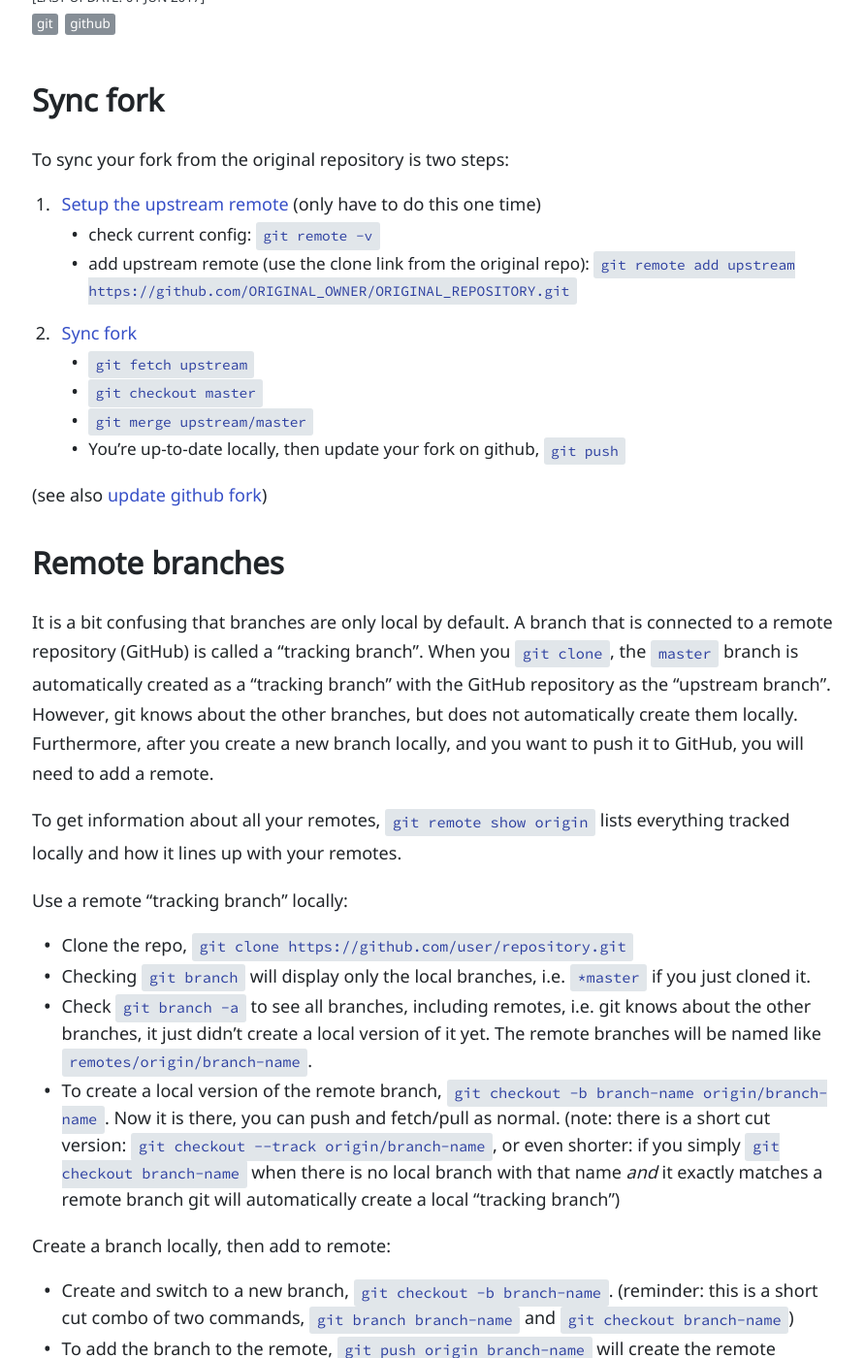
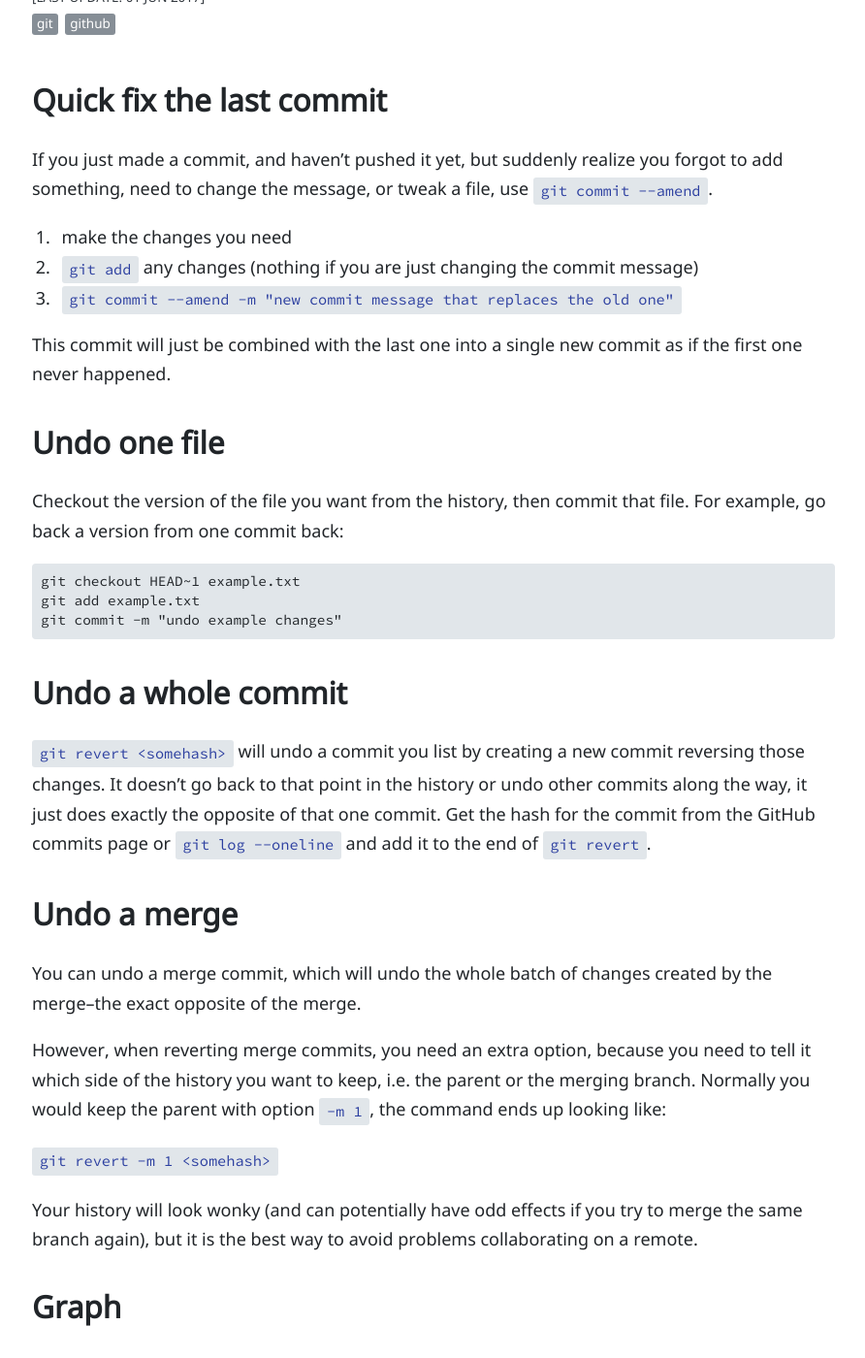
Before and after one commit to evanwill/_drafts, a Jekyll site: the page built from _notes/git-notes.md, in a window 1280 px wide and 1400 px high, scrolled down 194 px. Shown: the whole window at 97% size, without its empty margins (193-1085 px from the left). Built offline with Jekyll 4.4.1, drawn with Linux system fonts in a browser that asks for light colours; some of the changed text lies outside the part shown.

Commit message:
reorganize git notes

````diff
--- a/_notes/git-notes.md
+++ b/_notes/git-notes.md
@@ -4,49 +4,43 @@ layout: post
 tags: [git, github]
 date: 2017-06-01
 ---
+## Quick fix the last commit
 
-##  Sync fork
+If you just made a commit, and haven't pushed it yet, but suddenly realize you forgot to add something, need to change the message, or tweak a file, use `git commit --amend`.
 
-To sync your fork from the original repository is two steps:
+1. make the changes you need
+2. `git add` any changes (nothing if you are just changing the commit message)
+3. `git commit --amend -m "new commit message that replaces the old one"`
 
-1. [Setup the upstream remote](https://help.github.com/articles/configuring-a-remote-for-a-fork/) (only have to do this one time)
-    - check current config: `git remote -v`
-    - add upstream remote (use the clone link from the original repo): `git remote add upstream https://github.com/ORIGINAL_OWNER/ORIGINAL_REPOSITORY.git`
-2. [Sync fork](https://help.github.com/articles/syncing-a-fork/)
-    - `git fetch upstream`
-    - `git checkout master`
-    - `git merge upstream/master`
-    - You're up-to-date locally, then update your fork on github, `git push`
+This commit will just be combined with the last one into a single new commit as if the first one never happened.
 
-(see also [update github fork](https://evanwill.github.io/_drafts/notes/git-update-fork.html))
+## Undo one file
 
-## Remote branches
+Checkout the version of the file you want from the history, then commit that file.
+For example, go back a version from one commit back:
 
-It is a bit confusing that branches are only local by default.
-A branch that is connected to a remote repository (GitHub) is called a "tracking branch".
-When you `git clone`, the `master` branch is automatically created as a "tracking branch" with the GitHub repository as the "upstream branch".
-However, git knows about the other branches, but does not automatically create them locally.
-Furthermore, after you create a new branch locally, and you want to push it to GitHub, you will need to add a remote.
+```
+git checkout HEAD~1 example.txt
+git add example.txt
+git commit -m "undo example changes"
+```
 
-To get information about all your remotes, `git remote show origin` lists everything tracked locally and how it lines up with your remotes.
+## Undo a whole commit
 
-Use a remote "tracking branch" locally:
+`git revert <somehash>` will undo a commit you list by creating a new commit reversing those changes.
+It doesn't go back to that point in the history or undo other commits along the way, it just does exactly the opposite of that one commit.
+Get the hash for the commit from the GitHub commits page or `git log --oneline` and add it to the end of `git revert`.
 
-- Clone the repo, `git clone https://github.com/user/repository.git`
-- Checking `git branch` will display only the local branches, i.e. `*master` if you just cloned it.
-- Check `git branch -a` to see all branches, including remotes, i.e. git knows about the other branches, it just didn't create a local version of it yet. The remote branches will be named like `remotes/origin/branch-name`.
-- To create a local version of the remote branch, `git checkout -b branch-name origin/branch-name`. Now it is there, you can push and fetch/pull as normal. (note: there is a short cut version: `git checkout --track origin/branch-name`, or even shorter: if you simply `git checkout branch-name` when there is no local branch with that name *and* it exactly matches a remote branch git will automatically create a local "tracking branch")
+## Undo a merge
 
-Create a branch locally, then add to remote:
+You can undo a merge commit, which will undo the whole batch of changes created by the merge--the exact opposite of the merge.
 
-- Create and switch to a new branch, `git checkout -b branch-name`. (reminder: this is a short cut combo of two commands, `git branch branch-name` and `git checkout branch-name`)
-- To add the branch to the remote, `git push origin branch-name` will create the remote branch and set the "upstream" for the local version. (this is a shortcut to `git branch --set-upstream-to origin branch-name` plus `git push`)
+However, when reverting merge commits, you need an extra option, because you need to tell it which side of the history you want to keep, i.e. the parent or the merging branch.
+Normally you would keep the parent with option `-m 1`, the command ends up looking like:
 
-## Update branch from master
+`git revert -m 1 <somehash>`
 
-1. Update your `master` branch, with `git pull`.
-2. Switch to the feature branch that needs updating, `git checkout feature-branch`.
-3. Merge `master` into the feature: `git merge master`.
+Your history will look wonky (and can potentially have odd effects if you try to merge the same branch again), but it is the best way to avoid problems collaborating on a remote.
 
 ## Graph
 
````
Also changed, not shown: _notes/git-branch.md (added, +41 -0 lines).
